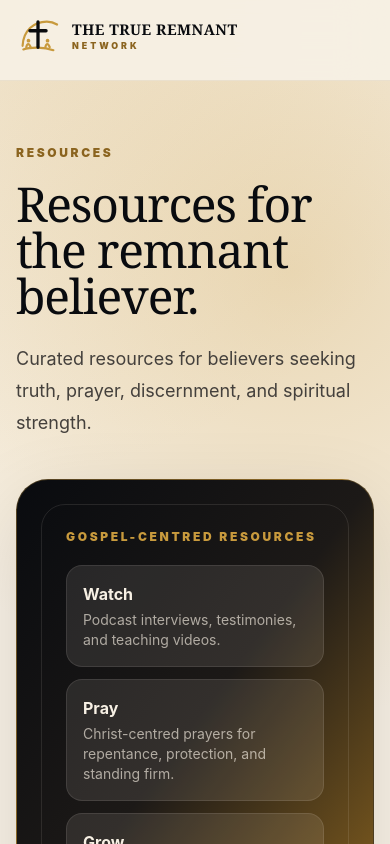
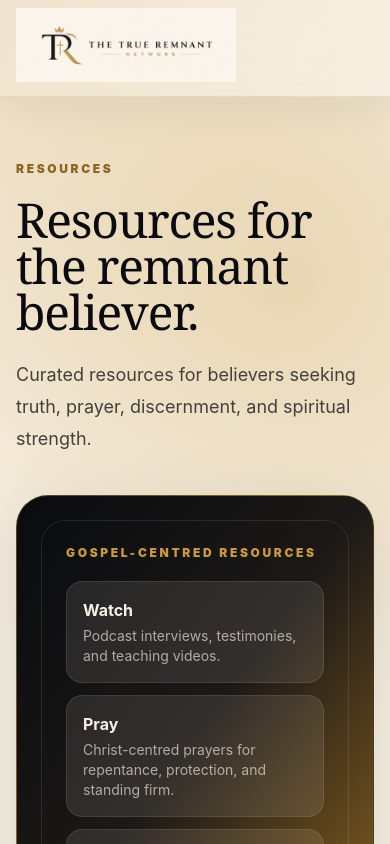
Before and after one commit to dakande85-bit/the-true-remnant-network, a Next.js app: page /resources in a window 390 px wide. Shown: the top 844 px of the page. Built offline with nearby package versions, Linux system fonts and the light colour scheme.

Commit message:
Apply True Remnant brand header

```diff
--- a/src/app/logo.css
+++ b/src/app/logo.css
@@ -1,75 +1,19 @@
 .brand-logo {
   display: inline-flex;
   align-items: center;
-  gap: 12px;
-  color: var(--ink);
+  line-height: 0;
 }
 
-.brand-mark {
-  width: 54px;
-  height: 54px;
-  display: inline-flex;
-  flex: 0 0 auto;
-}
-
-.brand-mark svg {
-  width: 100%;
-  height: 100%;
-  overflow: visible;
-}
-
-.brand-arc,
-.brand-base,
-.brand-cross,
-.brand-person-body {
-  fill: none;
-  stroke-linecap: round;
-  stroke-linejoin: round;
-}
-
-.brand-arc,
-.brand-base,
-.brand-person-body {
-  stroke: var(--gold);
-  stroke-width: 6;
-}
-
-.brand-cross {
-  stroke: currentColor;
-  stroke-width: 9;
-}
-
-.brand-person {
-  fill: var(--gold);
-}
-
-.brand-wordmark {
-  display: grid;
-  line-height: 0.95;
-  letter-spacing: 0.04em;
-}
-
-.brand-wordmark strong {
-  font-family: Georgia, "Times New Roman", serif;
-  font-size: clamp(1.05rem, 1.7vw, 1.45rem);
-  font-weight: 800;
-  letter-spacing: 0.035em;
-}
-
-.brand-wordmark small {
-  color: var(--gold-dark);
-  font-size: 0.66rem;
-  font-weight: 900;
-  letter-spacing: 0.42em;
-  margin-top: 5px;
+.brand-logo-image {
+  width: min(280px, 58vw);
+  height: auto;
+  object-fit: contain;
 }
 
 .brand-logo-light {
-  color: #fff;
-}
-
-.brand-logo-light .brand-wordmark small {
-  color: #e5be63;
+  border-radius: 18px;
+  background: rgba(255, 250, 240, 0.96);
+  padding: 8px 12px;
 }
 
 .footer .brand-logo {
@@ -77,17 +21,7 @@
 }
 
 @media (max-width: 760px) {
-  .brand-mark {
-    width: 44px;
-    height: 44px;
-  }
-
-  .brand-wordmark strong {
-    font-size: 0.92rem;
-  }
-
-  .brand-wordmark small {
-    font-size: 0.55rem;
-    letter-spacing: 0.34em;
+  .brand-logo-image {
+    width: min(220px, 62vw);
   }
 }
--- a/src/components/BrandLogo.tsx
+++ b/src/components/BrandLogo.tsx
@@ -1,3 +1,5 @@
+import Image from "next/image";
+
 type BrandLogoProps = {
   variant?: "dark" | "light";
 };
@@ -5,20 +7,14 @@ type BrandLogoProps = {
 export function BrandLogo({ variant = "dark" }: BrandLogoProps) {
   return (
     <span className={`brand-logo brand-logo-${variant}`} aria-label="The True Remnant Network">
-      <span className="brand-mark" aria-hidden="true">
-        <svg viewBox="0 0 120 120" role="img" focusable="false">
-          <path className="brand-arc" d="M18 84C20 43 48 18 84 18C95 18 104 21 112 26" />
-          <path className="brand-base" d="M20 94C39 87 77 87 102 96" />
-          <path className="brand-cross" d="M60 19V88M38 43H82" />
-          <circle className="brand-person" cx="34" cy="70" r="5" />
-          <circle className="brand-person" cx="86" cy="70" r="5" />
-          <path className="brand-person-body" d="M28 88C30 78 35 75 40 88M80 88C82 78 87 75 92 88" />
-        </svg>
-      </span>
-      <span className="brand-wordmark">
-        <strong>THE TRUE REMNANT</strong>
-        <small>NETWORK</small>
-      </span>
+      <Image
+        alt="The True Remnant Network"
+        className="brand-logo-image"
+        height={120}
+        priority
+        src="/brand/true-remnant-wordmark.png"
+        width={360}
+      />
     </span>
   );
 }
--- a/src/components/CinematicHero.tsx
+++ b/src/components/CinematicHero.tsx
@@ -1,17 +1,26 @@
+import Image from "next/image";
 import { homeContent } from "@/content/home";
-import { ImageCollage } from "./ImageCollage";
 
 export function CinematicHero() {
   return (
-    <section className="relative overflow-hidden bg-ink text-cream">
-      <div className="absolute inset-0 bg-[radial-gradient(circle_at_20%_10%,rgba(200,154,61,0.22),transparent_28rem),radial-gradient(circle_at_85%_30%,rgba(255,250,240,0.08),transparent_26rem)]" />
-      <div className="relative mx-auto grid w-[min(1240px,calc(100%-32px))] gap-10 py-16 lg:grid-cols-[0.92fr_1.08fr] lg:py-24">
-        <div className="flex flex-col justify-center">
+    <section className="relative min-h-[780px] overflow-hidden bg-ink text-cream">
+      <Image
+        alt="The True Remnant Network golden worship scene"
+        className="object-cover"
+        fill
+        priority
+        sizes="100vw"
+        src="/brand/true-remnant-heaven-hero.png"
+      />
+      <div className="absolute inset-0 bg-gradient-to-r from-black/88 via-black/48 to-black/12" />
+      <div className="absolute inset-0 bg-gradient-to-t from-ink via-transparent to-black/10" />
+      <div className="relative mx-auto flex min-h-[780px] w-[min(1240px,calc(100%-32px))] items-end py-16 lg:py-24">
+        <div className="max-w-3xl rounded-[2rem] border border-cream/10 bg-black/30 p-6 shadow-editorial backdrop-blur-sm md:p-8">
           <p className="text-xs font-black uppercase tracking-[0.24em] text-gold">{homeContent.hero.eyebrow}</p>
-          <h1 className="mt-5 font-display text-6xl leading-[0.9] tracking-tight md:text-8xl">
+          <h1 className="mt-5 font-display text-5xl leading-[0.94] tracking-tight md:text-7xl">
             {homeContent.hero.title}
           </h1>
-          <p className="mt-6 max-w-2xl text-lg leading-8 text-cream/72">{homeContent.hero.description}</p>
+          <p className="mt-6 max-w-2xl text-lg leading-8 text-cream/78">{homeContent.hero.description}</p>
           <div className="mt-8 flex flex-wrap gap-3">
             {homeContent.hero.actions.map((action) => (
               <a
@@ -20,7 +29,7 @@ export function CinematicHero() {
                     ? "rounded-full bg-gold px-6 py-3 text-sm font-black text-ink"
                     : action.variant === "secondary"
                       ? "rounded-full bg-cream px-6 py-3 text-sm font-black text-ink"
-                      : "rounded-full border border-cream/20 px-6 py-3 text-sm font-black text-cream"
+                      : "rounded-full border border-cream/25 px-6 py-3 text-sm font-black text-cream"
                 }
                 href={action.href}
                 key={action.href}
@@ -29,13 +38,12 @@ export function CinematicHero() {
               </a>
             ))}
           </div>
-          <div className="mt-10 grid grid-cols-3 gap-3 border-t border-cream/10 pt-6 text-sm text-cream/70">
+          <div className="mt-10 grid grid-cols-3 gap-3 border-t border-cream/10 pt-6 text-sm text-cream/72">
             <span><strong className="block text-lg text-cream">Truth</strong>True Gospel</span>
             <span><strong className="block text-lg text-cream">Prayer</strong>Warfare resources</span>
             <span><strong className="block text-lg text-cream">Media</strong>Teaching and testimony</span>
           </div>
         </div>
-        <ImageCollage />
       </div>
     </section>
   );
--- a/src/components/Header.tsx
+++ b/src/components/Header.tsx
@@ -11,8 +11,8 @@ const links = [
 
 export function Header() {
   return (
-    <header className="sticky top-0 z-40 border-b border-linen/80 bg-cream/90 backdrop-blur-xl">
-      <div className="mx-auto flex min-h-20 w-[min(1180px,calc(100%-32px))] items-center justify-between gap-6">
+    <header className="sticky top-0 z-40 border-b border-gold/20 bg-[#fffaf0]/92 shadow-[0_12px_40px_rgba(9,11,15,0.06)] backdrop-blur-xl">
+      <div className="mx-auto flex min-h-24 w-[min(1240px,calc(100%-32px))] items-center justify-between gap-6">
         <a href="/" aria-label="The True Remnant Network home">
           <BrandLogo />
         </a>
```
Also changed, not shown: public/brand/true-remnant-wordmark.png (added), 1 other file (tests, documents, lock files or other folders).
